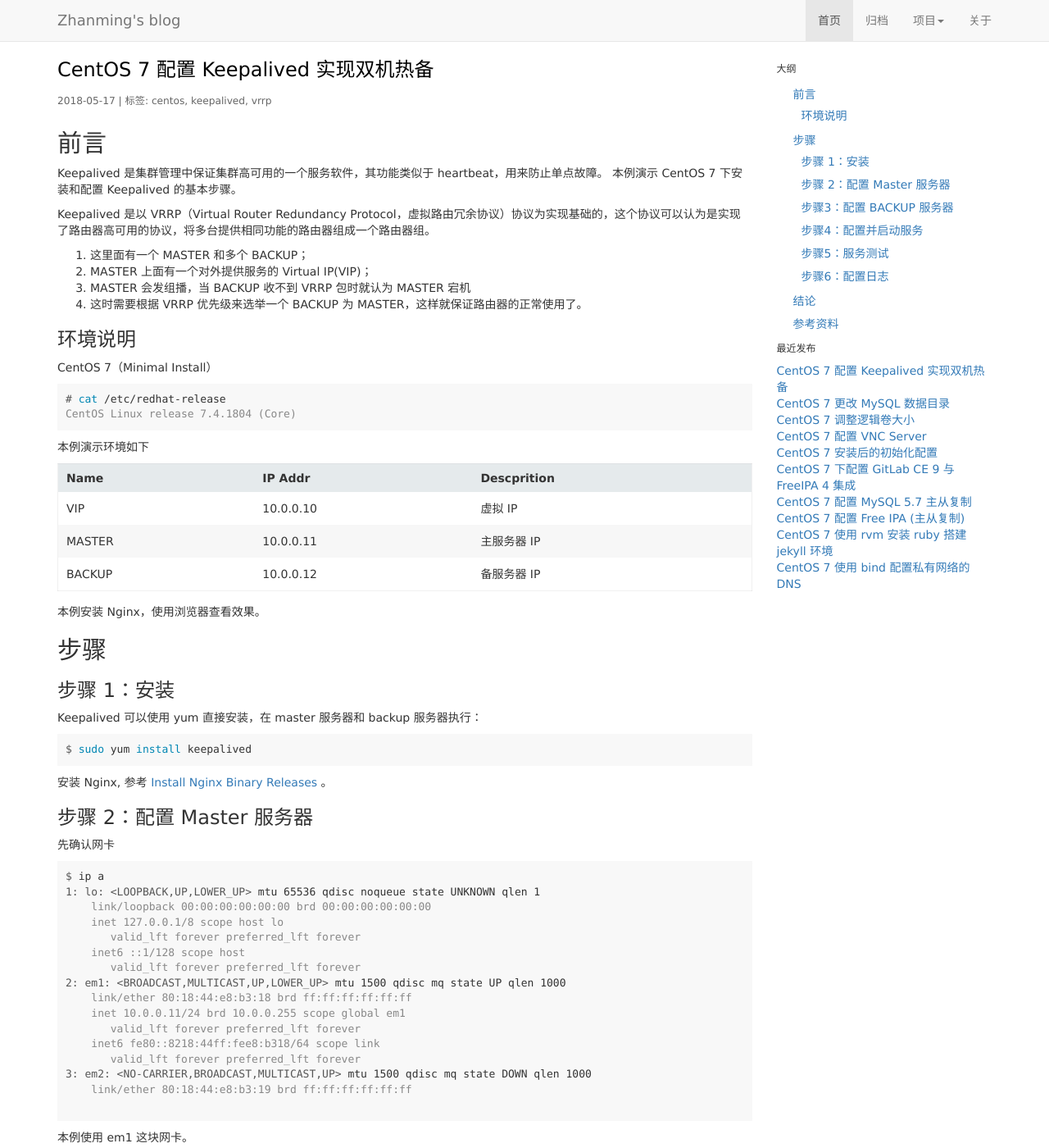
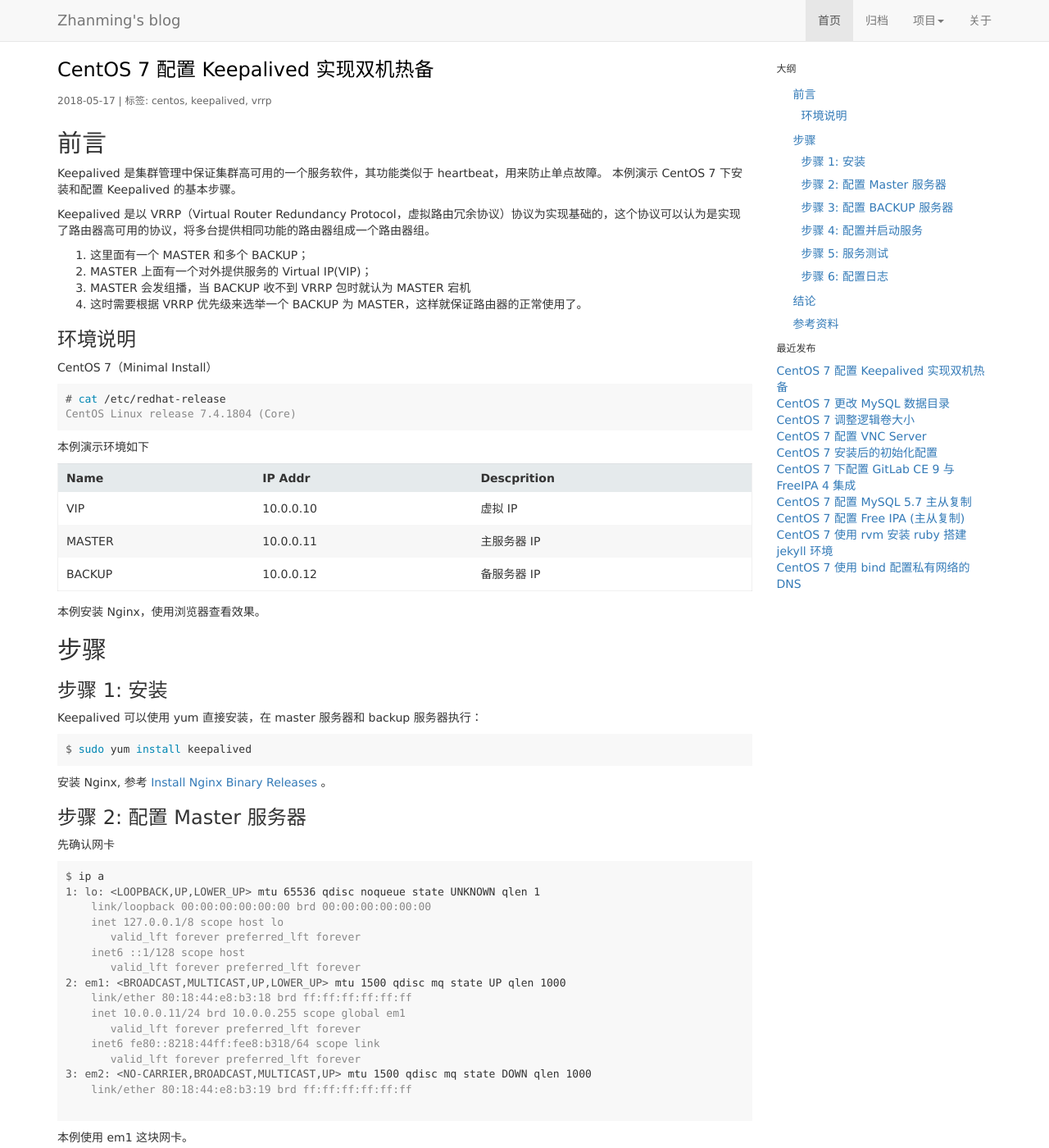
Before and after one commit to zhanming/zhanming.github.com, a Jekyll site: the page built from _posts/2018-05-17-how-to-config-keepalived-on-centos-7.markdown, in a window 1280 px wide and 1400 px high. Shown: the whole window at 82% size. Built offline with Jekyll 4.4.1, drawn with Linux system fonts in a browser that asks for light colours; comment, search, counter and statistics services are not loaded; some of the changed text lies outside the part shown.

Commit message:
update title's format

````diff
--- a/_posts/2018-05-17-how-to-config-keepalived-on-centos-7.markdown
+++ b/_posts/2018-05-17-how-to-config-keepalived-on-centos-7.markdown
@@ -35,7 +35,7 @@ CentOS Linux release 7.4.1804 (Core)
 
 ## 步骤
 
-### 步骤 1：安装
+### 步骤 1: 安装
 Keepalived 可以使用 yum 直接安装，在 master 服务器和 backup 服务器执行：
 
 ```terminal
@@ -44,7 +44,7 @@ $ sudo yum install keepalived
 
 安装 Nginx, 参考 [Install Nginx Binary Releases][1] 。
 
-### 步骤 2：配置 Master 服务器
+### 步骤 2: 配置 Master 服务器
 
 先确认网卡
 
@@ -155,7 +155,7 @@ virtual_server 10.0.0.10 80 {
 
 本配置中，最后设置了虚拟 IP 的 80 端口，指向了本地的 80 端口。
 
-### 步骤3：配置 BACKUP 服务器
+### 步骤 3: 配置 BACKUP 服务器
 
 BACKUP 配置基本跟 MASTER 一致，主要有部分变动
 
@@ -215,7 +215,7 @@ virtual_server 10.0.0.10 80 {
 }
 
 ```
-### 步骤4：配置并启动服务
+### 步骤 4: 配置并启动服务
 配置 IP 转发
 
 ```terminal
@@ -285,7 +285,7 @@ $ ip a
 2. 当 MASTER 出问题时，IP 会漂移到 BACKUP 服务器（`10.0.0.12`），此时 BACKUP 服务器会有 2 个IP。
 3. 当 MASTER 重新启动后，虚拟 IP 又会漂移回 MASTER 服务器。
 
-### 步骤5：服务测试
+### 步骤 5: 服务测试
 查看 IP 的变化可用如下命令（MASTER 和 BACKUP 都在线）：
 
 在 MASTER 服务器上执行
@@ -323,7 +323,7 @@ $ sudo tcpdump -i em1 vrrp -n
 
 这表明 MASTER 收到 BACKUP 的广播，此时虚拟 IP 时挂在 BACKUP 服务器上。
 
-### 步骤6：配置日志
+### 步骤 6: 配置日志
 
 > **`注意`**
 >
````
